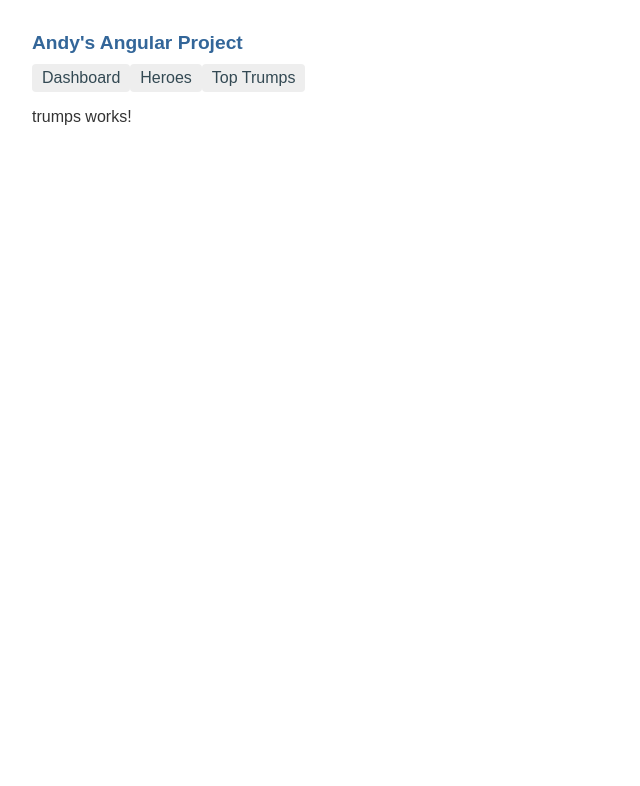
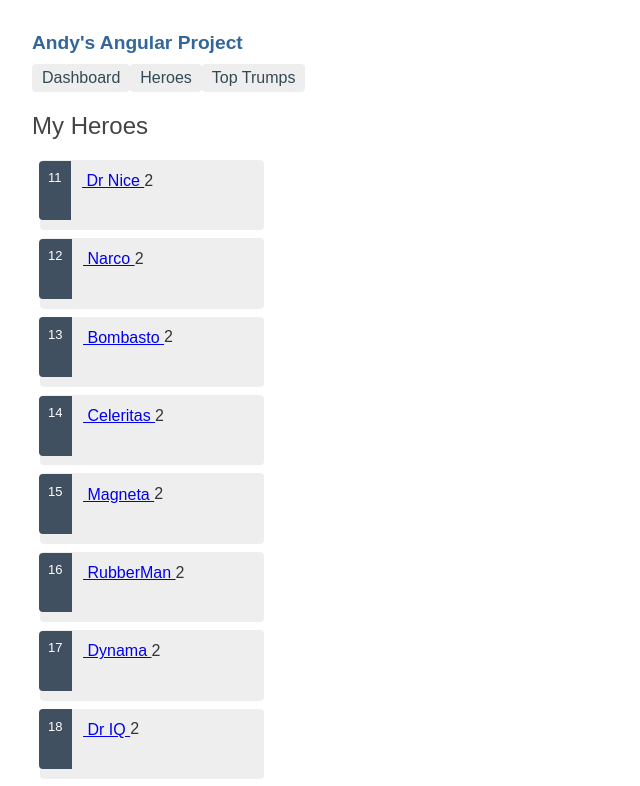
Before and after one commit to AndyThomas-Dev/AngularProject, an Angular app: page /toptrumps in a window 1280 px wide. Shown: the top 786 px of the page, without its empty margins (0-640 px from the left). Built offline with nearby package versions, Linux system fonts and the light colour scheme.

Commit message:
started top trumps UI

```diff
--- a/src/app/hero-detail/hero-detail.component.html
+++ b/src/app/hero-detail/hero-detail.component.html
@@ -5,15 +5,20 @@
     <h2>{{hero.name | uppercase}} Details</h2>
     <div><span>id: </span>{{hero.id}}</div>
     <div><span>power: </span>{{hero.power}}</div>
+    <br>
+
     <div>
-      <label>name:
+      <label>Name:
         <input [(ngModel)]="hero.name" placeholder="name"/>
       </label>
-      <label>power:
+      <br>
+      <label>Power:
         <input [(ngModel)]="hero.power" placeholder="power"/>
       </label>
     </div>
 
+  <br>
+
   <button (click)="goBack()">go back</button>
 
   </div>
--- a/src/app/trumps/trumps.component.css
+++ b/src/app/trumps/trumps.component.css
@@ -0,0 +1,44 @@
+/* HeroesComponent's private CSS styles */
+.heroes {
+    margin: 0 0 2em 0;
+    list-style-type: none;
+    padding: 0;
+    width: 15em;
+  }
+  .heroes li {
+    cursor: pointer;
+    position: relative;
+    left: 0;
+    background-color: #EEE;
+    margin: .5em;
+    padding: .3em 0;
+    height: 3.8em;
+    border-radius: 4px;
+  }
+  .heroes li:hover {
+    color: #607D8B;
+    background-color: #DDD;
+    left: .1em;
+  }
+  .heroes li.selected {
+    background-color: #CFD8DC;
+    color: white;
+  }
+  .heroes li.selected:hover {
+    background-color: #BBD8DC;
+    color: white;
+  }
+  .heroes .badge {
+    display: inline-block;
+    font-size: small;
+    color: white;
+    padding: 0.8em 0.7em 0 0.7em;
+    background-color:#405061;
+    line-height: 1em;
+    position: relative;
+    left: -1px;
+    top: -4px;
+    height: 3.8em;
+    margin-right: .8em;
+    border-radius: 4px 0 0 4px;
+  }
--- a/src/app/trumps/trumps.component.html
+++ b/src/app/trumps/trumps.component.html
@@ -1 +1,15 @@
-<p>trumps works!</p>
+<h2>My Heroes</h2>
+<ul class="heroes">
+
+  <!-- Wrap the badge and name in an anchor element (<a>), and add a routerLink attribute to the anchor that is the same as in the dashboard template -->
+    <ul class="heroes">
+      <li *ngFor="let hero of heroes">
+        <a routerLink="/detail/{{hero.id}}">
+          <span class="badge">{{hero.id}}</span> {{hero.name}}
+        </a>
+        {{hero.power}}
+      </li>
+</ul>
+
+<!-- *ngIf to conditionally include or exclude a block of HTML. -->
+<app-hero-detail [hero]="selectedHero"></app-hero-detail>
--- a/src/app/trumps/trumps.component.ts
+++ b/src/app/trumps/trumps.component.ts
@@ -1,4 +1,8 @@
 import { Component, OnInit } from '@angular/core';
+import { Hero } from '../hero';
+
+import { HeroService } from '../hero.service';
+import { MessageService } from '../message.service';
 
 @Component({
   selector: 'app-trumps',
@@ -7,9 +11,25 @@ import { Component, OnInit } from '@angular/core';
 })
 export class TrumpsComponent implements OnInit {
 
-  constructor() { }
+  heroes: Hero[];
+  selectedHero: Hero;
 
-  ngOnInit(): void {
+  // The parameter simultaneously defines a private heroService property and identifies it as a HeroService injection site.
+  constructor(private heroService: HeroService, private messageService: MessageService) { }
+
+  ngOnInit() {
+    this.getHeroes();
+  }
+
+  onSelect(hero: Hero): void {
+    this.selectedHero = hero;
+    this.messageService.add(`HeroesComponent: Selected hero id=${hero.id}`);
+  }
+
+  // Create a method to retrieve the Observable<Hero[]> from the service.
+  getHeroes(): void {
+    this.heroService.getHeroes()
+        .subscribe(heroes => this.heroes = heroes);
   }
 
 }
```
Also changed, not shown: notes.txt.
